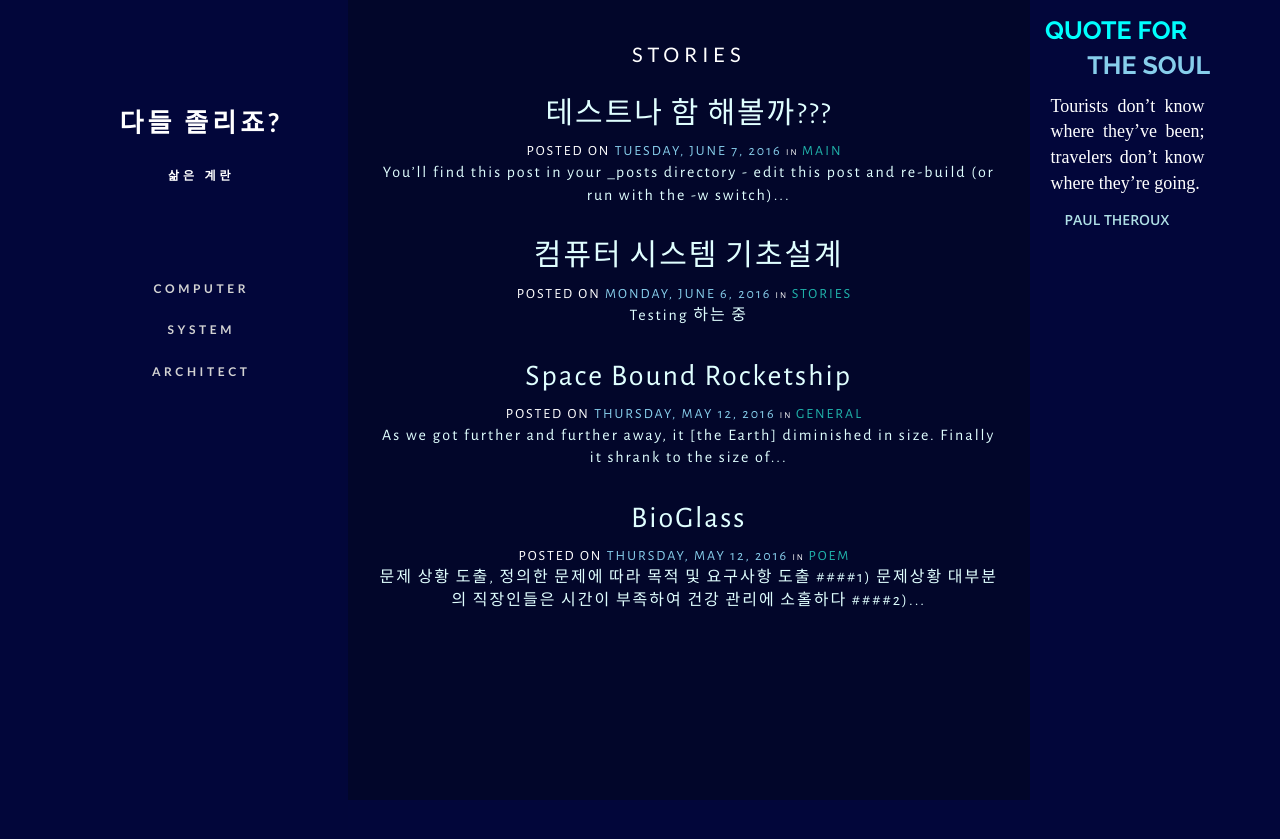
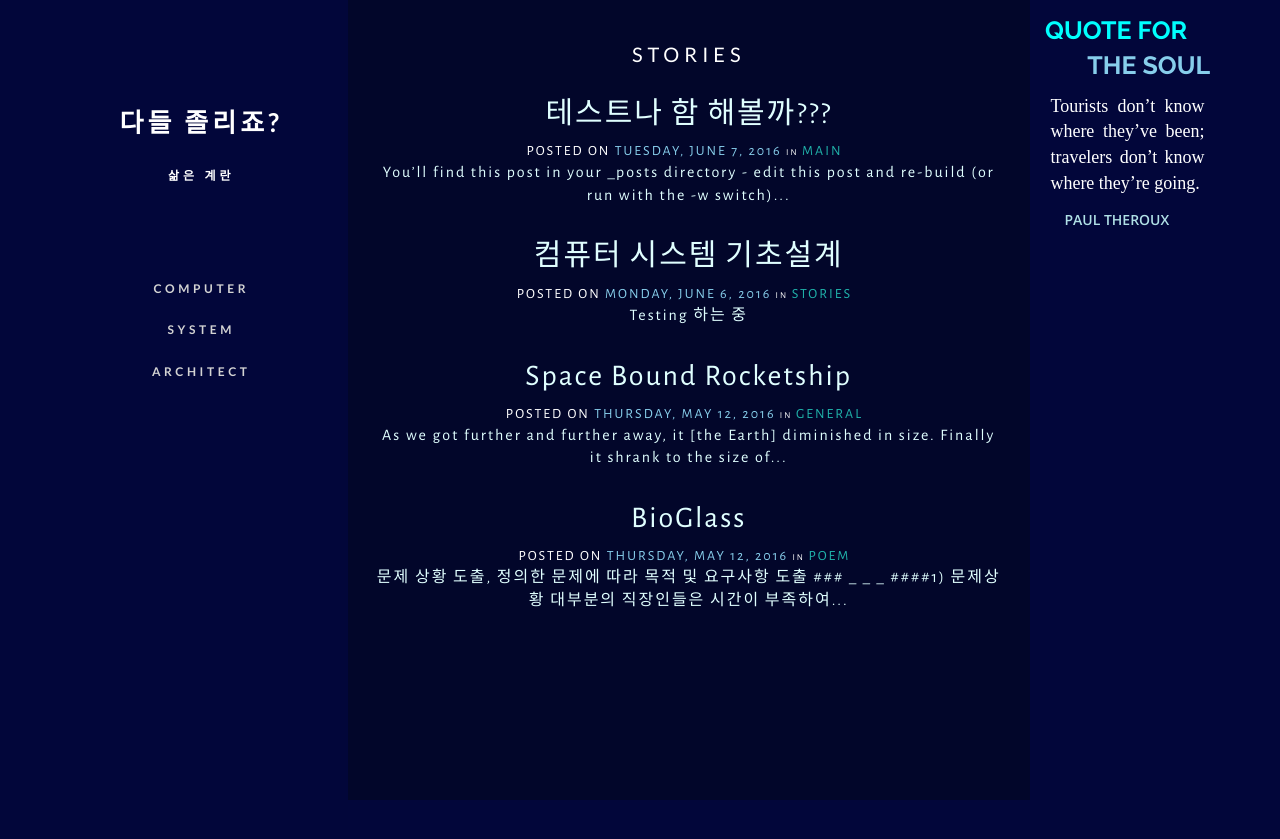
Before and after one commit to strawberryjamsea/trust1303.github.io-1, a Jekyll site: the page built from index.html, in a window 1280 px wide. Shown: the top 839 px of the page. Built offline with Jekyll 4.4.1, drawn with Linux system fonts in a browser that asks for light colours; nearby versions of some CDN libraries.

Commit message:
Update 2016-05-12-welcome-to-jekyll copy 2.markdown

```diff
--- a/_posts/2016-05-12-welcome-to-jekyll copy 2.markdown
+++ b/_posts/2016-05-12-welcome-to-jekyll copy 2.markdown
@@ -7,7 +7,7 @@
 ---
 
 
-###  문제 상황 도출, 정의한 문제에 따라 목적 및 요구사항 도출 ###
+문제 상황 도출, 정의한 문제에 따라 목적 및 요구사항 도출 ###
 _ _ _
 
 
```
